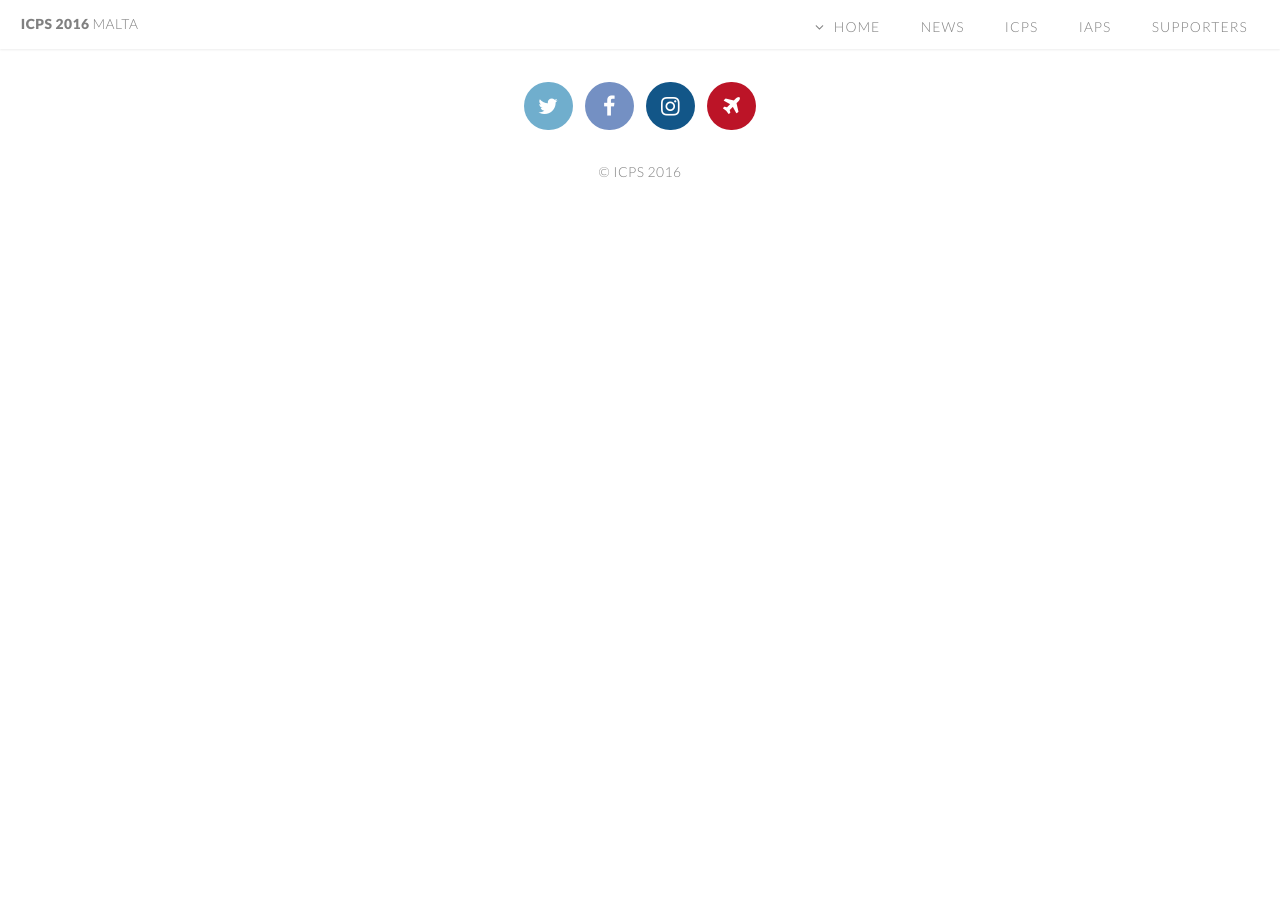
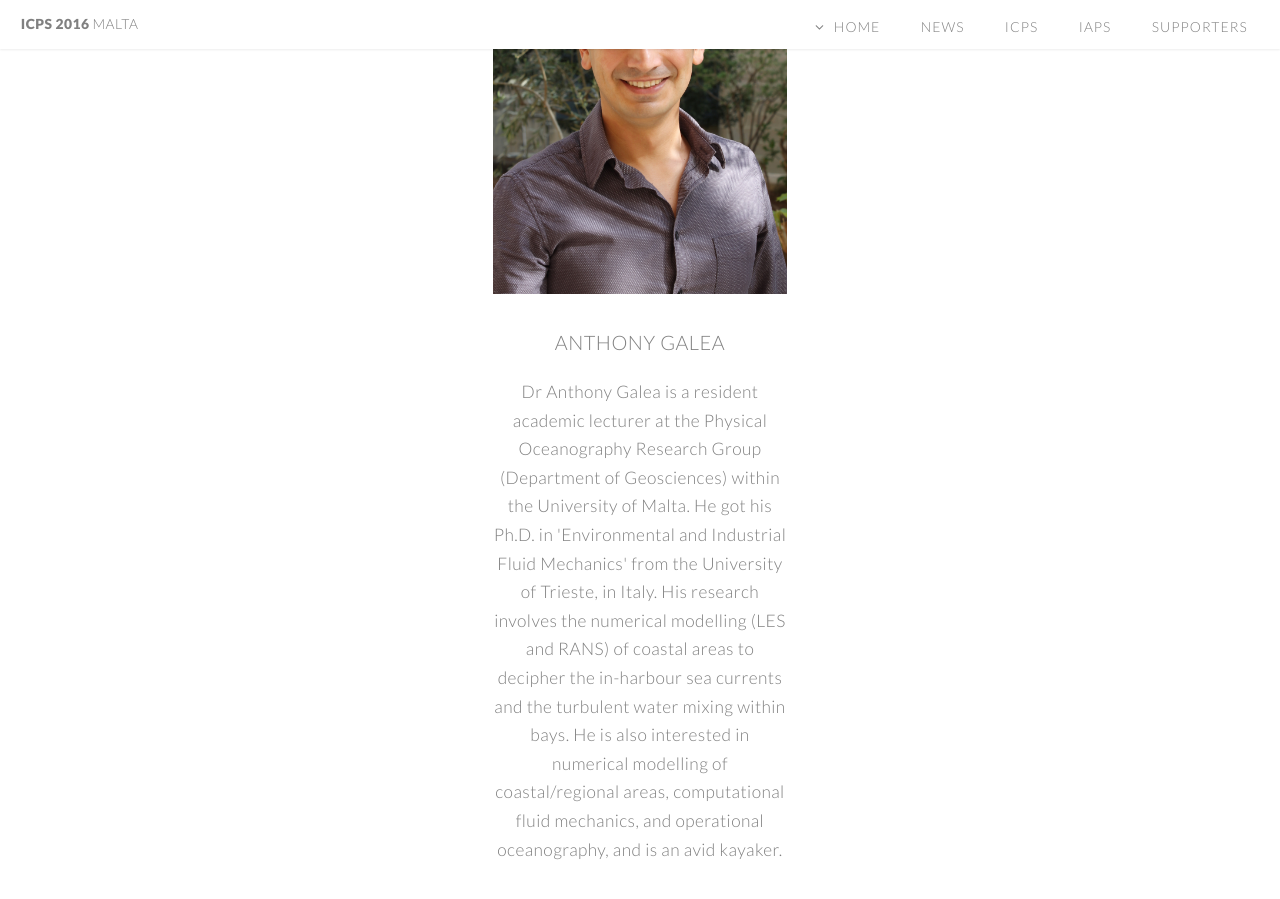
Before and after one commit to bread-on-toast/icps2016, a Jekyll site: the page built from programme/guests.html, in a window 1280 px wide and 900 px high, scrolled down 1768 px. Built offline with Jekyll 4.4.1, drawn with Linux system fonts in a browser that asks for light colours; before the commit the page ends 2016 px from its top, so only the background shows below that.

Commit message:
added new guest speaker

```diff
--- a/programme/guests.html
+++ b/programme/guests.html
@@ -49,5 +49,43 @@ subTitle: The guest lectures are one important item on ICPS' schedule. We will h
             </div>
         </div>
 
+        <div class="row">
+            <div class="4u 12u(narrower)">
+                <section>
+                    <a href="" class="image featured">
+                        <img src="" alt="" />
+                    </a>
+                    <header>
+                        <h3></h3>
+                        <p></p>
+                    </header>
+                </section>
+            </div>
+
+        	<div class="4u 12u(narrower)">
+                <section>
+                    <a href="" class="image featured">
+                        <img src="images/anthony.jpg" alt=""/>
+                    </a>
+                    <header>
+                        <h3>Anthony Galea</h3>
+                        <p>Dr Anthony Galea is a resident academic lecturer at the Physical Oceanography Research Group (Department of Geosciences) within the University of Malta. He got his Ph.D. in 'Environmental and Industrial Fluid Mechanics' from the University of Trieste, in Italy. His research involves the numerical modelling (LES and RANS) of coastal areas to decipher the in-harbour sea currents and the turbulent water mixing within bays. He is also interested in numerical modelling of coastal/regional areas, computational fluid mechanics, and operational oceanography, and is an avid kayaker.</p>
+                    </header>
+                </section>
+            </div>
+
+        	<div class="4u 12u(narrower)">
+                <section>
+                    <a href="" class="image featured">
+                        <img src="" alt=""/>
+                    </a>
+                    <header>
+                        <h3></h3>
+                        <p></p>
+                    </header>
+                </section>
+            </div>
+        </div>
+
     </div>
 </section>
```
Also changed, not shown: programme/images/anthony.jpg (added).
